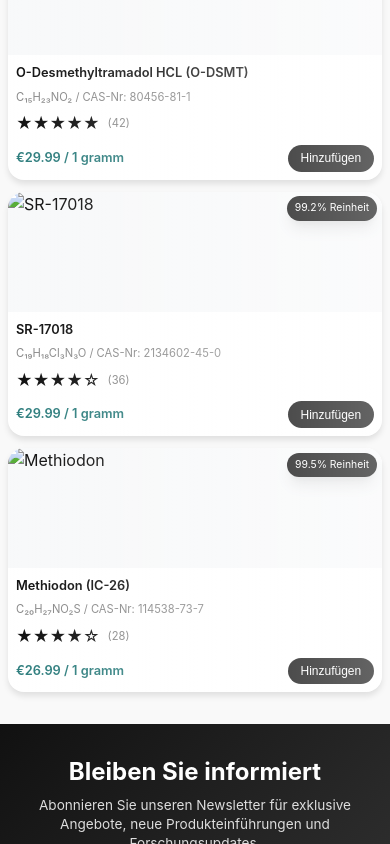
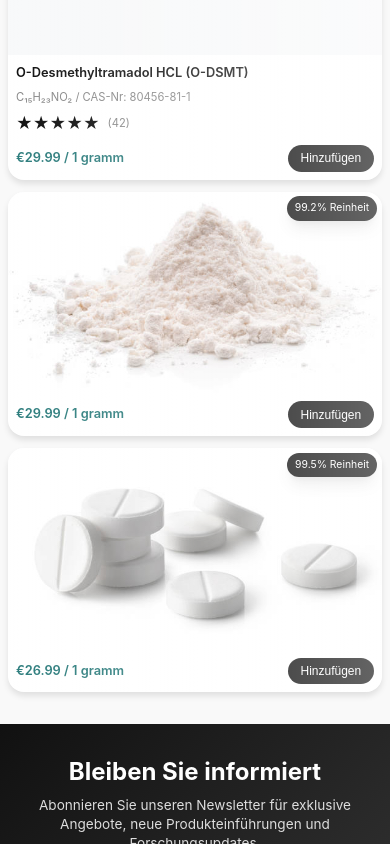
Before and after one commit to odlpharma/Alchemix-Distribution, a plain HTML site: page mobile/index2-mobile.html in a window 390 px wide. Shown: the part 2309-3153 px from the top of the page. Drawn offline with Linux system fonts and the light colour scheme.

Commit message:
Update index2-mobile.html

```diff
--- a/mobile/index2-mobile.html
+++ b/mobile/index2-mobile.html
@@ -2220,7 +2220,7 @@
             <!-- O-DSMT Product Card -->
                <div class="product-card animate-slide-up delay-200">
                 <div class="product-card-image">
-                    <img src="/placeholder.svg?height=256&width=400" alt="O-DSMT" class="w-full h-64 object-cover">
+                    <img src="powder-img2.jpg" alt="O-DSMT" class="w-full h-64 object-cover">
                     <div class="absolute top-2 right-2 bg-black text-white text-xs px-6 py-1.5 rounded-full shadow-lg">99.8% Reinheit</div>
                 </div>
                 <div class="product-card-content">
@@ -2240,7 +2240,7 @@
 
             <div class="product-card animate-slide-up delay-300">
                 <div class="product-card-image">
-                    <img src="/placeholder.svg?height=256&width=400" alt="SR-17018" class="w-full h-64 object-cover">
+                    <img src="white-powder4.jpg" alt="SR-17018" class="w-full h-64 object-cover">
                     <div class="absolute top-2 right-2 bg-black text-white text-xs px-6 py-1.5 rounded-full shadow-lg">99.2% Reinheit</div>
                 </div>
                 <div class="product-card-content">
@@ -2260,7 +2260,7 @@
 
             <div class="product-card animate-slide-up delay-400">
                 <div class="product-card-image">
-                    <img src="/placeholder.svg?height=256&width=400" alt="Methiodon" class="w-full h-64 object-cover">
+                    <img src="white-pellets1.jpg" alt="Methiodon" class="w-full h-64 object-cover">
                     <div class="absolute top-2 right-2 bg-black text-white text-xs px-6 py-1.5 rounded-full shadow-lg">99.5% Reinheit</div>
                 </div>
                 <div class="product-card-content">
```
